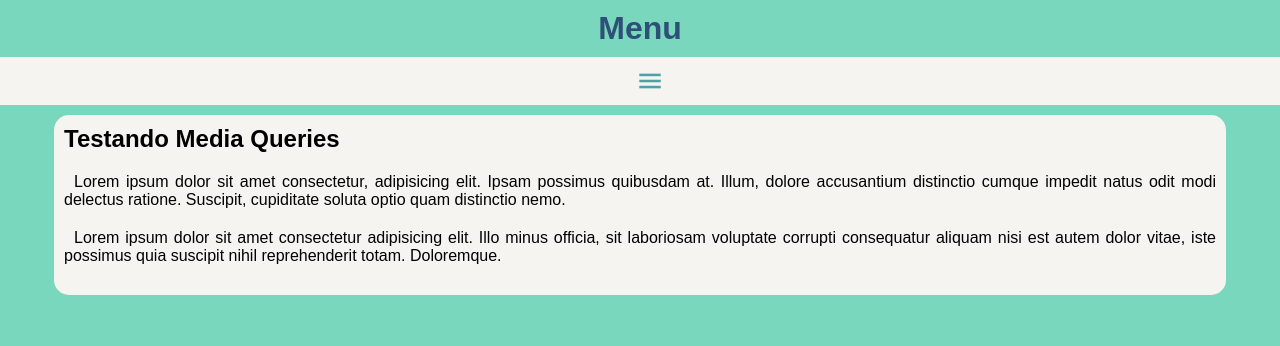
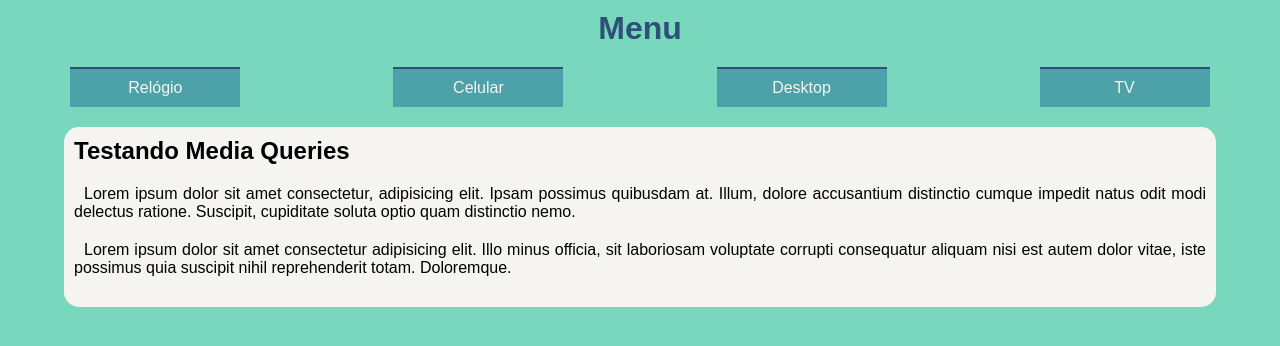
Before and after one commit to marostegaf/HTML-CSS, a plain HTML site: page M4/C25ALL/MQ05/index.html in a window 1280 px wide. Drawn offline with nearby package versions, Linux system fonts and the light colour scheme.

Commit message:
Projeto Responsivo

```diff
--- a/M4/C25ALL/MQ05/index.html
+++ b/M4/C25ALL/MQ05/index.html
@@ -5,9 +5,10 @@
     <meta name="viewport" content="width=device-width, initial-scale=1.0">
     <title>Media Query</title>
     <link rel="stylesheet" href="styles.css">
+    <link rel="stylesheet" href="media-queries.css">
     <link rel="stylesheet" href="https://fonts.googleapis.com/css2?family=Material+Symbols+Outlined:opsz,wght,FILL,GRAD@20..48,100..700,0..1,-50..200&icon_names=menu" />
 </head>
-<body>
+<body onresize="mudarTamanho()">
     <header>
         <h1>Menu</h1>
         <span id="burguer" class="material-symbols-outlined" onclick="openMenu()">menu</span>
@@ -35,6 +36,14 @@
                 menu.style.display = "block"
             }
         }
+
+        function mudarTamanho () {
+            if (window.innerWidth >= 768) {
+                menu.style.display = "block"
+            } else {
+                menu.style.display = "none"
+            }
+        }
     </script>
 </body>
 </html>
--- /dev/null
+++ b/M4/C25ALL/MQ05/media-queries.css
@@ -0,0 +1,24 @@
+@media (min-width: 768px) {
+      menu {
+        display: flex;
+        justify-content: center;
+    }
+
+    #burguer {
+        display: none;
+    }
+
+    menu ul {
+        display: flex;
+        justify-content: space-between;
+        padding: 10px 5.5%;
+    }
+
+    menu ul li a {
+        width: 170px;
+    }
+
+    main {
+       max-width: 1366px;
+    }
+}
--- a/M4/C25ALL/MQ05/styles.css
+++ b/M4/C25ALL/MQ05/styles.css
@@ -2,6 +2,7 @@
     font-family: Arial, Helvetica, sans-serif;
     margin: 0;
     padding: 0;
+    box-sizing: border-box;
 }
 
 body {
@@ -52,12 +53,13 @@ menu a {
     border-top: 2px solid #2E5077;
     background-color: #4DA1A9;
     color: #F6F4F0;
+    transition: transform 0.2s, background-color 0.2s, color 0.2s;
 }
 
 menu a:hover {
     background-color: #F6F4F0;
     color: #4DA1A9;
-    font-weight: 600;
+    transform: scale(1.05);
 }
 
 main {
```
